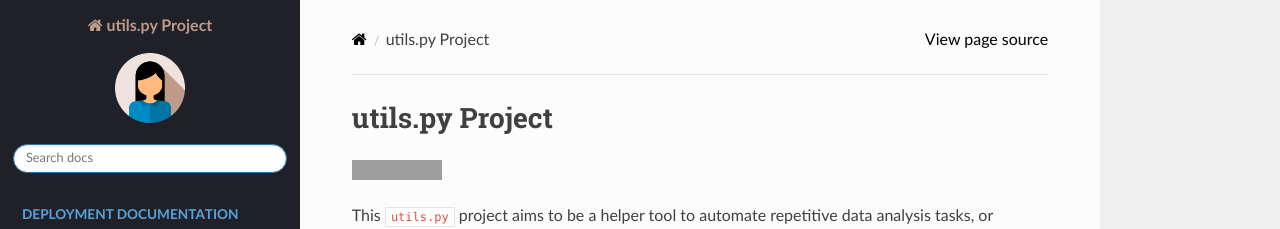
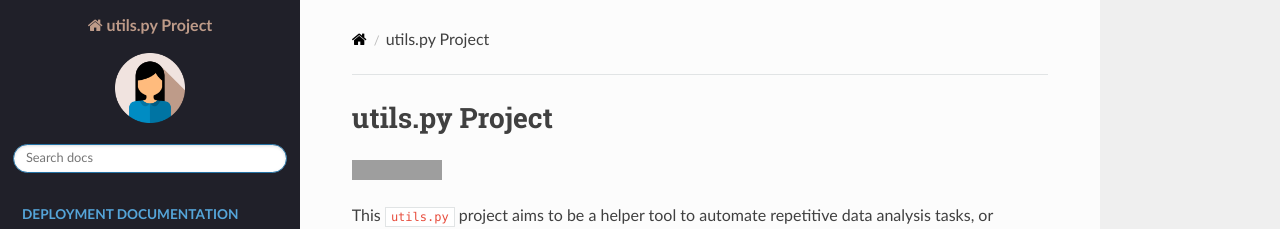
Before and after one commit to kayjanw/test-app, a Sphinx documentation site: the page built from docs/source/index.rst, in a window 1280 px wide. Shown: the top 229 px of the page. Built offline with Sphinx 7.4.7 and the Read the Docs theme 2.0.0, drawn with Linux system fonts in a browser that asks for light colours; grey boxes are pictures that could not be loaded.

Commit message:
hide github link

```diff
--- a/docs/source/_static/custom.css
+++ b/docs/source/_static/custom.css
@@ -1,5 +1,9 @@
 .wy-side-nav-search>a img.logo {
     height: 80px;
+}
+
+.wy-breadcrumbs li.wy-breadcrumbs-aside {
+    display: none;
 }
 
 .wy-menu-vertical li.current>a {
```
